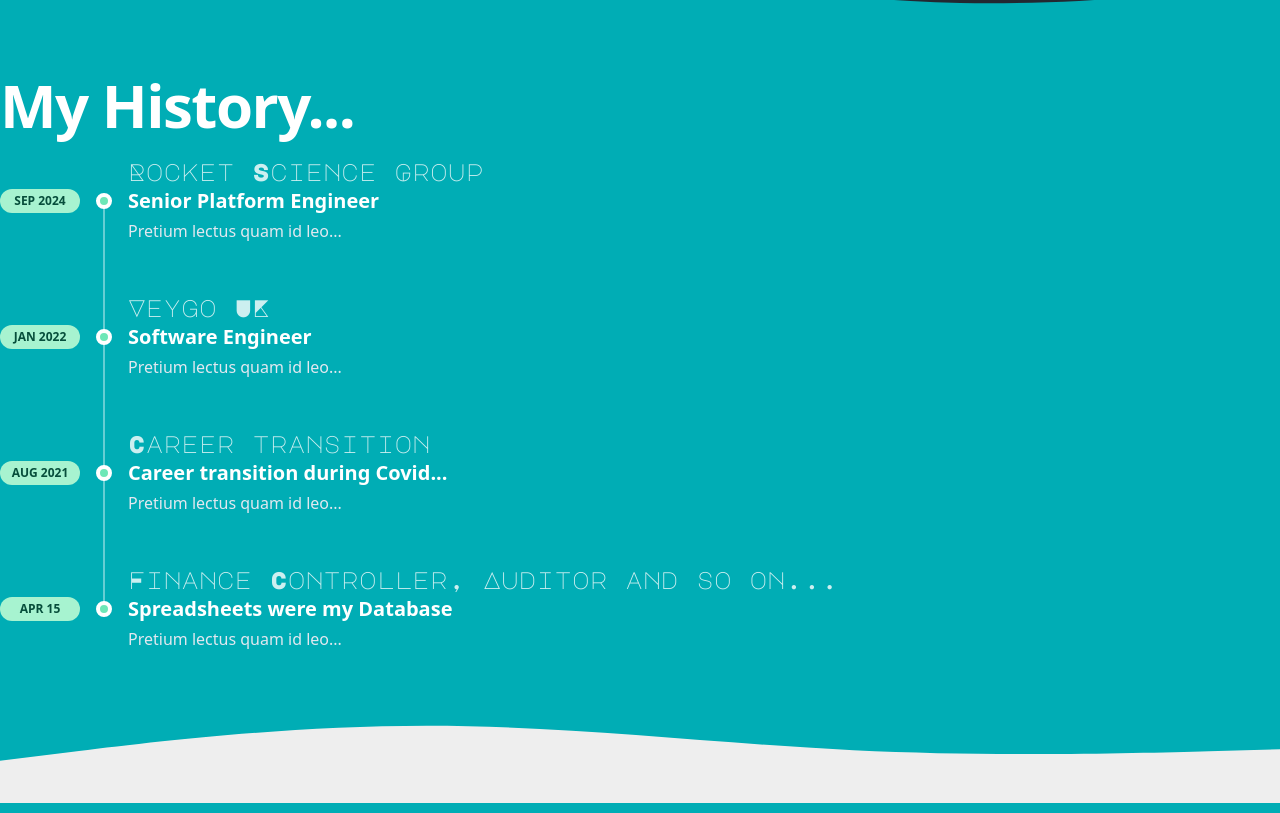
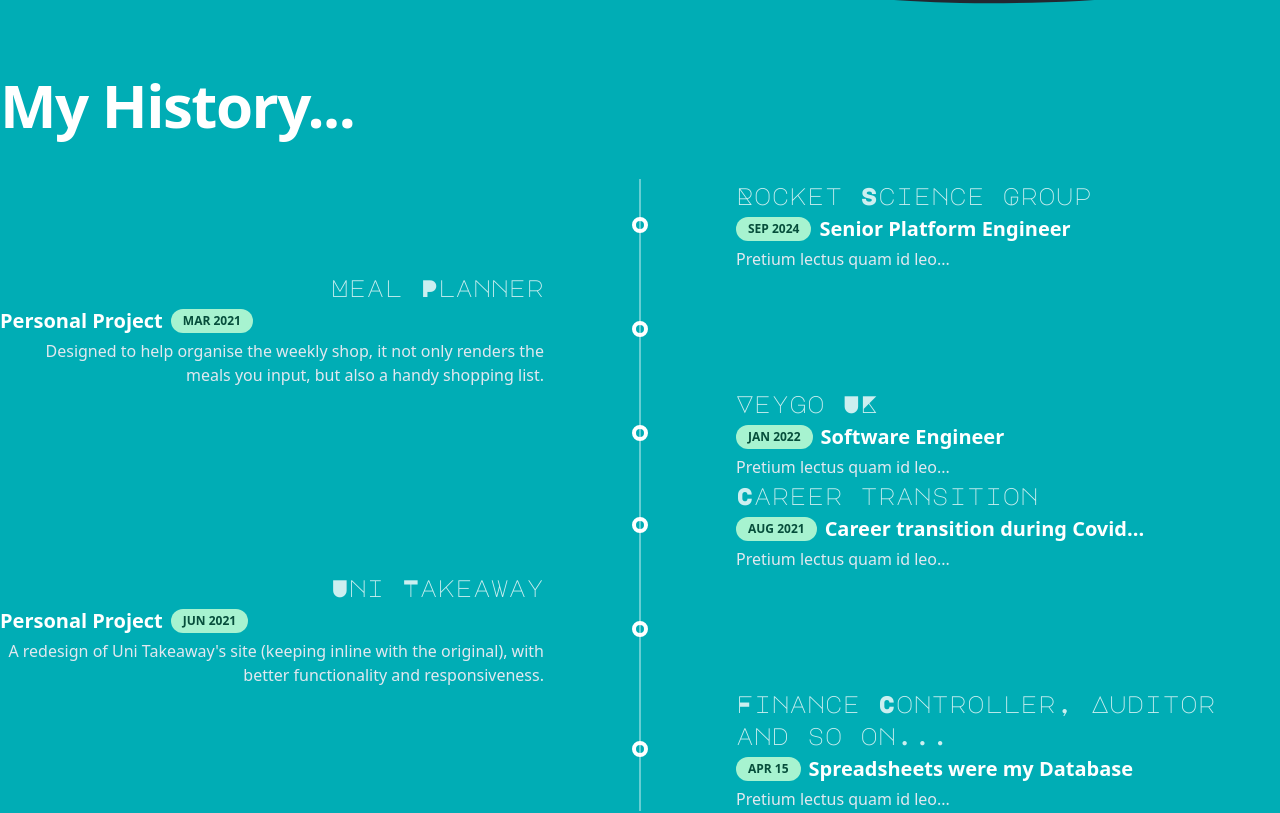
Before and after one commit to louannl/louann-loizou, a React (Create React App) app: page / in a window 1280 px wide. Shown: the part 563-1376 px from the top of the page. Built offline with nearby package versions, Linux system fonts and the light colour scheme.

Commit message:
wip - centre timeline, and add projects to the left side

```diff
--- a/src/components/UI/Timeline/Timeline.js
+++ b/src/components/UI/Timeline/Timeline.js
@@ -16,58 +16,58 @@
 };
 
 
-export function TimelineItem({ label, date, title, children }) {
-    return ( <div className="relative pl-8 sm:pl-32 py-6 group">
-            <div
-            className={tw(
-                "font-Monoton font-medium text-2xl mb-1 sm:mb-0",
+export function Timeline({ children }) {
+    return (
+        <div className="relative">
+            {/* Centered line */}
+            <div className="absolute left-1/2 transform -translate-x-1/2 h-full w-0.5 bg-white/40 hidden sm:block"></div>
+            <div className="space-y-12 sm:space-y-0">
+                {children}
+            </div>
+        </div>
+    );
+}
+
+export function TimelineItem({ label, date, title, side = 'right', children }) {
+    const isRight = side === 'right';
+
+    return (
+        <div className={tw(
+            "relative flex flex-col sm:flex-row items-center",
+            isRight ? "sm:justify-end" : "sm:justify-start",
+            "group"
+        )}>
+            {/* The Dot on the center line */}
+            <div className={tw(
+                "absolute left-2 sm:left-1/2 transform -translate-x-1/2 w-4 h-4 rounded-full border-4 border-white z-10",
+                timelineColors.dot,
+                "after:content-['']"
+            )}></div>
+
+            <div className={tw(
+                "w-full sm:w-[45%] pl-8 sm:pl-0",
+                isRight ? "sm:order-2 sm:text-left sm:pl-8" : "sm:order-1 sm:text-right sm:pr-8"
+            )}>
+                <div className={tw(
+                    "font-Monoton font-medium text-2xl mb-1",
                     timelineColors.label
-            )}
-        >
+                )}>
                     {label}
                 </div>
-
-        <div
-            className={tw(
-                "flex flex-col sm:flex-row items-start mb-1",
-
-                "group-last:before:hidden",
-
-                "before:absolute before:left-2 sm:before:left-0",
-                "before:h-full before:px-px",
-                timelineColors.line,
-                "sm:before:ml-[6.5rem]",
-                "before:self-start",
-                "before:-translate-x-1/2 before:translate-y-3",
-
-                "after:absolute after:left-2 sm:after:left-0",
-                "after:w-2 after:h-2",
-                timelineColors.dot,
-                "after:border-4 after:box-content",
-                timelineColors.dotBorder,
-                "after:rounded-full sm:after:ml-[6.5rem]",
-                "after:-translate-x-1/2 after:translate-y-1.5"
-            )}
-        >
-            <time
-                className={tw(
-                    "sm:absolute left-0 translate-y-0.5",
-                    "inline-flex items-center justify-center",
-                    "text-xs font-semibold uppercase",
-                    "w-20 h-6 mb-3 sm:mb-0",
-                    "rounded-full",
+                <div className="flex flex-col sm:flex-row items-start sm:items-center mb-1 gap-2">
+                    <time className={tw(
+                        "inline-flex items-center justify-center text-xs font-semibold uppercase px-3 py-1 rounded-full",
                         timelineColors.dateText,
-                    timelineColors.dateBg
-                )}
-            >
+                        timelineColors.dateBg,
+                        !isRight && "sm:order-2"
+                    )}>
                         {date}
                     </time>
-            <div
-                className={tw(
+                    <div className={tw(
                         "text-xl font-bold",
-                    timelineColors.title
-                )}
-            >
+                        timelineColors.title,
+                        !isRight && "sm:order-1"
+                    )}>
                         {title}
                     </div>
                 </div>
@@ -75,5 +75,6 @@
                     {children}
                 </div>
             </div>
+        </div>
     );
 }
--- a/src/pages/Career.js
+++ b/src/pages/Career.js
@@ -3,32 +3,50 @@
 import { SubHeader } from '../components/UI/Paragraphs/SubHeader';
 import tw from '../helpers/tailwind';
 
-import {TimelineItem} from "../components/UI/Timeline/Timeline";
+import {Timeline, TimelineItem} from "../components/UI/Timeline/Timeline";
 
 const timeline = [
     {
         label: "Rocket Science Group",
         date: "Sep 2024",
         title: "Senior Platform Engineer",
-        text: "Pretium lectus quam id leo..."
+        text: "Pretium lectus quam id leo...",
+        side: "right"
+    },
+    {
+        label: "Meal Planner",
+        date: "Mar 2021",
+        title: "Personal Project",
+        text: "Designed to help organise the weekly shop, it not only renders the meals you input, but also a handy shopping list.",
+        side: "left"
     },
     {
         label: "Veygo UK",
         date: "Jan 2022",
         title: "Software Engineer",
-        text: "Pretium lectus quam id leo..."
+        text: "Pretium lectus quam id leo...",
+        side: "right"
     },
     {
         label: "Career transition",
         date: "Aug 2021",
         title: "Career transition during Covid...",
-        text: "Pretium lectus quam id leo..."
+        text: "Pretium lectus quam id leo...",
+        side: "right"
+    },
+    {
+        label: "Uni Takeaway",
+        date: "Jun 2021",
+        title: "Personal Project",
+        text: "A redesign of Uni Takeaway's site (keeping inline with the original), with better functionality and responsiveness.",
+        side: "left"
     },
     {
         label: "Finance Controller, Auditor and so on...",
         date: "Apr 15",
         title: "Spreadsheets were my Database",
-        text: "Pretium lectus quam id leo..."
+        text: "Pretium lectus quam id leo...",
+        side: "right"
     }
 ];
 
@@ -43,22 +61,25 @@
 
 const Projects = () => {
     return (
-        <Section className={tw('bg-mint', 'h-100')} name="projects">
+        <Section className={tw('bg-mint', 'h-100')} name="career">
             <Content>
                 <AttributeHeader className="text-white">My History...</AttributeHeader>
                 <SubHeader className="text-white">
                 </SubHeader>
-                <div className="-my-6">
+                <div className="-my-6 py-12">
+                    <Timeline>
                         {timeline.map((item, i) => (
                             <TimelineItem
                                 key={i}
                                 label={item.label}
                                 date={item.date}
                                 title={item.title}
+                                side={item.side}
                             >
                                 {item.text}
                             </TimelineItem>
                         ))}
+                    </Timeline>
                 </div>
             </Content>
         </Section>
```
Lines whose indentation alone changed are shown as unchanged.
